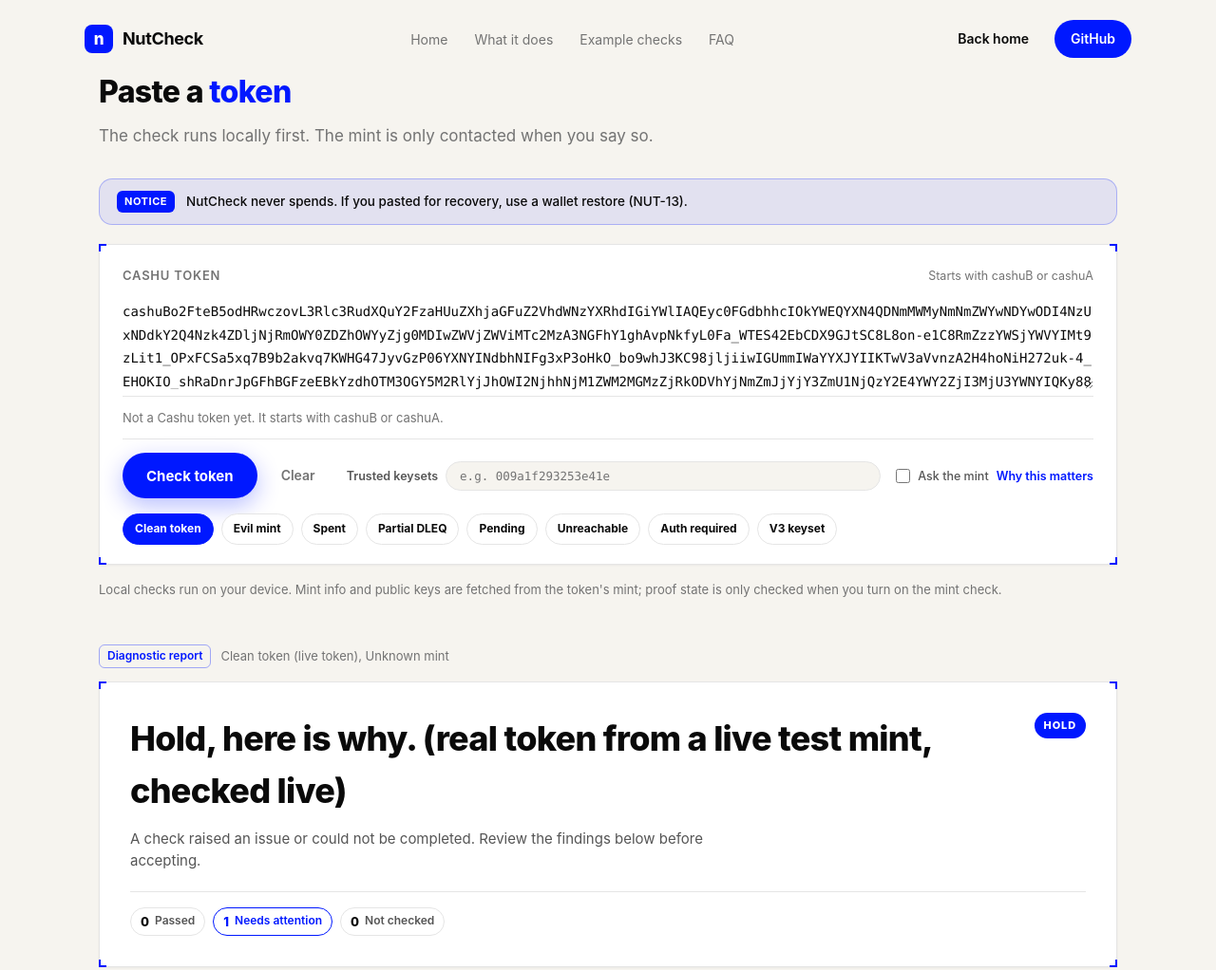
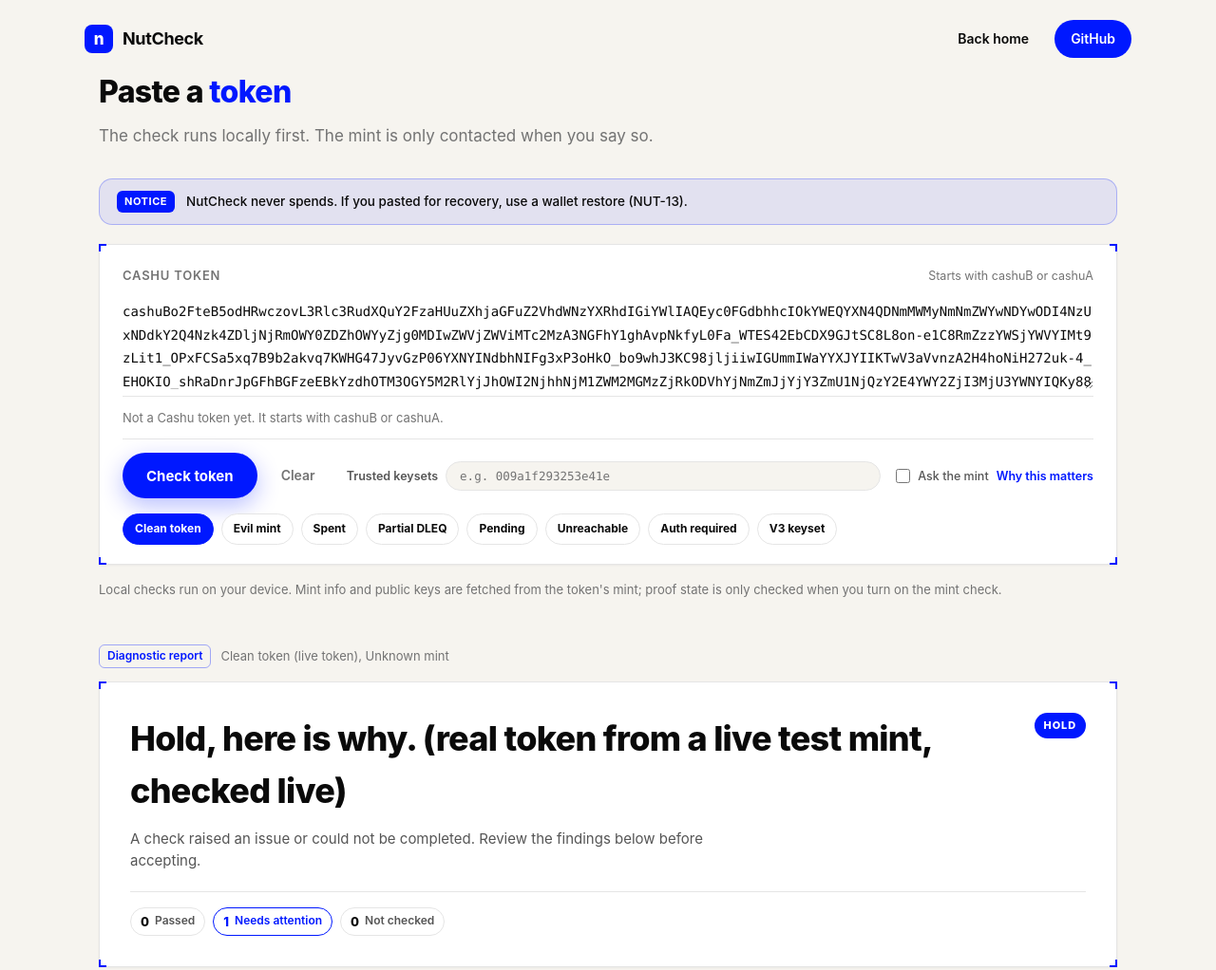
Before and after one commit to Jayanng/nutcheck, a website built with Vite: page app.html in a window 1280 px wide. Shown: the top 1022 px of the page at 95% size. Built offline with nearby package versions, Linux system fonts and the light colour scheme; what cbor would draw is missing.

Commit message:
App header: drop the homepage section links (Home, What it does, Example checks, FAQ)

```diff
--- a/app.html
+++ b/app.html
@@ -12,12 +12,6 @@
   <div class="header-pill" id="headerPill">
     <div class="header-inner">
       <a class="brand" href="/"><span class="brand-mark">n</span>NutCheck</a>
-      <ul class="menu">
-        <li><a href="/">Home</a></li>
-        <li><a href="/#does">What it does</a></li>
-        <li><a href="/#feed">Example checks</a></li>
-        <li><a href="/#faq">FAQ</a></li>
-      </ul>
       <div class="header-actions">
         <a class="btn btn-ghost btn-sm" href="/">Back home</a>
         <a class="btn btn-primary btn-sm" href="https://github.com/Jayanng/nutcheck">GitHub</a>
```
